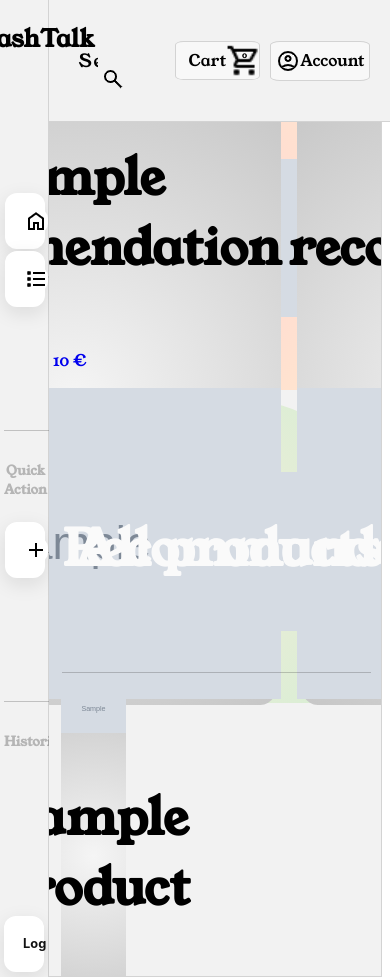
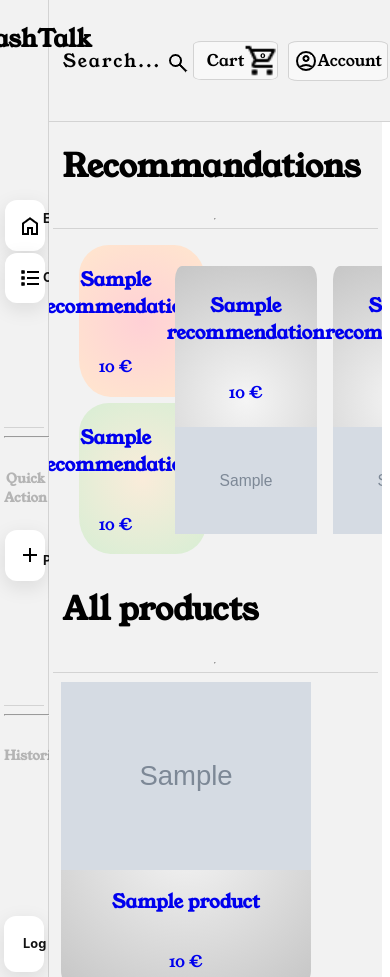
Before and after one commit to Dxvy/TOMATIS-PERROT--NASI-MARTHELY-ymmersionb3, a Flask app: template frontend/templates/homepage.jinja in a window 390 px wide. Run offline with Flask 3, Linux system fonts and the light colour scheme; the template is opened without the code that fills it: most values are stand-ins (such as "Sample title", 1, 10 or a date in 2020); grey boxes marked "Sample" are stand-in pictures.

Commit message:
Draft responsive pages

```diff
--- a/frontend/component/menu.html
+++ b/frontend/component/menu.html
@@ -9,19 +9,19 @@
 <div class="menu">
     <div class="menu-logo">
         <img src="../static/images/Logo.png" alt="Logo">
-        <h2>TrashTalk</h2>
+        <h3>TrashTalk</h3>
     </div>
     <div class="menu-links">
         <button class="menu-links-button"> <img src="../static/images/home.png" alt=""> Explore New</button>
         <button class="menu-links-button"> <img src="../static/images/list.png" alt=""> Category</button>
     </div>
     <div class="quick-action">
-        <HR ALIGN=CENTER WIDTH="150">
+
         <h5>Quick Action</h5>
         <button class="menu-links-button"> <img src="../static/images/add.png" alt=""> Add Product</button>
     </div>
     <div class="last-order">
-    <HR ALIGN=CENTER WIDTH="150">
+
         <h5>Historic</h5>
     </div>
     <div class="menu-connexion">
--- a/frontend/component/right-panel.html
+++ b/frontend/component/right-panel.html
@@ -8,7 +8,6 @@
 <body>
 <div class="right-panel">
     <h1>Recommandations</h1>
-    <hr>
     <div class="recommandation">
         <div class="left-reco">
             <a href="">
@@ -52,7 +51,6 @@
         </div>
     </div>
     <h1>All products</h1>
-    <hr>
     <div class="all-products">
         <a href="">
             <div class="product">
--- a/frontend/static/index.css
+++ b/frontend/static/index.css
@@ -33,7 +33,7 @@
 }
 
 .input-search {
-    width: 70px;
+    width: 150px;
     border-style: none;
     padding: 10px;
     font-size: 18px;
@@ -42,7 +42,6 @@
     border-radius: 25px;
     transition: all .5s ease-in-out;
     background-color: transparent;
-    padding-right: 40px;
     color: black;
 }
 
@@ -54,6 +53,9 @@
 }
 
 .btn-search {
+    display: flex;
+    justify-content: center;
+    align-items: center;
     width: 50px;
     height: 50px;
     border-style: none;
@@ -153,26 +155,12 @@
     font-weight: bold;
 }
 
-hr {
-    border: none;
-    border-top: 1px solid #333;
-    color: #333;
-    overflow: visible;
-    text-align: center;
-    opacity: 25%;
-    font-weight: bold;
-    margin-top: -40%;
-}
-
-hr:after {
-    background: #F2F2F2;
-    position: relative;
-}
-
 .menu {
     background-color: #F2F2F2;
     height: 100%;
     width: 12.5%;
+    min-width: 12.5%;
+    max-width: 12.5%;
     display: flex;
     align-items: center;
     padding: 0 1%;
@@ -186,16 +174,18 @@
 }
 
 .menu-logo {
-    width: 100%;
+    width: 70%;
+    min-width: 70%;
+    max-width: 70%;
     display: flex;
     justify-content: center;
     align-items: center;
     margin-top: 5%;
-    margin-bottom: -55%;
 }
 
 .menu-logo img {
     width: 25%;
+    max-width: 25%;
     margin-right: 5%;
 }
 
@@ -205,6 +195,7 @@
     justify-content: center;
     align-items: flex-start;
     flex-direction: column;
+    border-top: 1px solid lightgray;
 }
 
 .last-order {
@@ -213,6 +204,7 @@
     justify-content: center;
     align-items: flex-start;
     flex-direction: column;
+    border-top: 1px solid lightgray;
 }
 
 .menu-links {
@@ -242,11 +234,10 @@
     line-height: 1;
     margin: 2.5%;
     outline: none;
-    padding: 1rem 1.2rem;
+    padding: 0.8rem 0.8rem;
     text-align: center;
     text-decoration: none;
     transition: box-shadow .5s, -webkit-box-shadow .5s;
-    white-space: nowrap;
     border: 0;
     user-select: none;
     -webkit-user-select: none;
@@ -259,11 +250,12 @@
     box-shadow: transparent 0 0 0 3px, rgba(18, 18, 18, .2) 0 6px 20px;
 
 }
-
+.menu-links-button img {
+    margin-right: 10%;
+}
 .menu img {
     background: #fff;
     border-radius: 40%;
-    margin-right: 10%;
 }
 
 .menu-connexion {
@@ -327,8 +319,6 @@
     z-index: 1;
     flex-direction: column;
     justify-content: flex-start;
-    border-right: 1px solid lightgray;
-    border-bottom: 1px solid lightgray;
     overflow: scroll;
     overflow-x: hidden;
     scrollbar-width: thin;
@@ -344,6 +334,7 @@
 }
 
 .description {
+    width: 100%;
     display: flex;
     justify-content: center;
     align-items: center;
@@ -368,12 +359,6 @@
     margin-left: 3%;
 }
 
-.right-panel hr {
-    width: 95%;
-    margin-left: 3%;
-    margin-top: -1.5%;
-    margin-bottom: 1%;
-}
 
 .recommandation {
     width: 100%;
@@ -381,27 +366,33 @@
     display: flex;
     justify-content: space-evenly;
     align-items: center;
+    border-top: 1px solid lightgray;
+    padding-top: 1.5%;
 }
 
 .left-reco {
-    width: 45%;
+    width: 65%;
     display: flex;
     justify-content: center;
     align-items: center;
     flex-direction: column;
+    padding: 2.5%;
 }
 
 .left-reco a {
+    width: 80%;
     margin: 0.5%;
 }
 
-.left-reco div {
+.left-reco a div{
     display: flex;
     justify-content: center;
     align-items: center;
-    margin-bottom: 2%;
+    width: 100%;
+    height: 5%;
+    margin: 2%;
+    padding-left: 5%;
 }
-
 .left-reco #first {
     background: rgb(255, 208, 214);
     background: radial-gradient(circle, rgba(255, 208, 214, 1) 0%, rgba(255, 231, 206, 1) 100%);
@@ -416,24 +407,24 @@
 }
 
 .left-reco div img {
-    width: 50%;
-    height: 50%;
+    width: 55%;
+    height: 55%;
 }
 
 .right-reco {
-    width: 45%;
+    width: 60%;
     display: flex;
     justify-content: center;
     align-items: center;
     flex-direction: row;
 }
 
-.right-reco a {
-    margin: 2.5%;
-}
-
-.right-reco div {
-    margin-right: 2%;
+.right-reco a div {
+    display: flex;
+    flex-direction: column;
+    justify-content: center;
+    align-items: center;
+    margin: 5%;
 }
 
 .right-reco #third {
@@ -461,6 +452,8 @@
     flex-wrap: wrap;
     justify-content: flex-start;
     align-content: center;
+    padding-top: 1.5%;
+    border-top: 1px solid lightgray;
 }
 
 .all-products a {
@@ -476,6 +469,8 @@
     background: rgb(245, 245, 245);
     background: radial-gradient(circle, rgba(245, 245, 245, 1) 0%, rgba(198, 198, 198, 1) 100%);
     border-radius: 5%;
+    width: 250px;
+    height: 300px;
 }
 
 .all-products .product img {
@@ -502,7 +497,6 @@
     align-content: center;
 }
 
-@import url("https://fonts.googleapis.com/css?family=Roboto:900");
 /**
   * style variables
 */
@@ -661,24 +655,8 @@
     margin-top: 80%;
 }
 
-h1 {
-    font-size: 50px;
-    line-height: 50px;
-    color: #fafafa;
-    position: absolute;
-    top: 50%;
-    width: 100%;
-    text-align: center;
-    margin-top: -25px;
-}
-
-h2,
-h3 {
+h2 {
     color: black;
-}
-
-h3 {
-    font-size: 50px;
 }
 
 .carousel__indicator {
--- a/frontend/static/index.js
+++ b/frontend/static/index.js
@@ -3,6 +3,7 @@
 document.addEventListener('DOMContentLoaded', () => {
     console.log('index.js loaded');
     purchase.addEventListener('click', () => {
-      facturation.style.display = 'flex';
+      // facturation.style.display = 'flex';
+      facturation.style.opacity = '1';
     });
 });
```
Also changed, not shown: other parts of frontend/static/index.css (+15 -9 lines), frontend/component/shop.html (+9 -7 lines).
